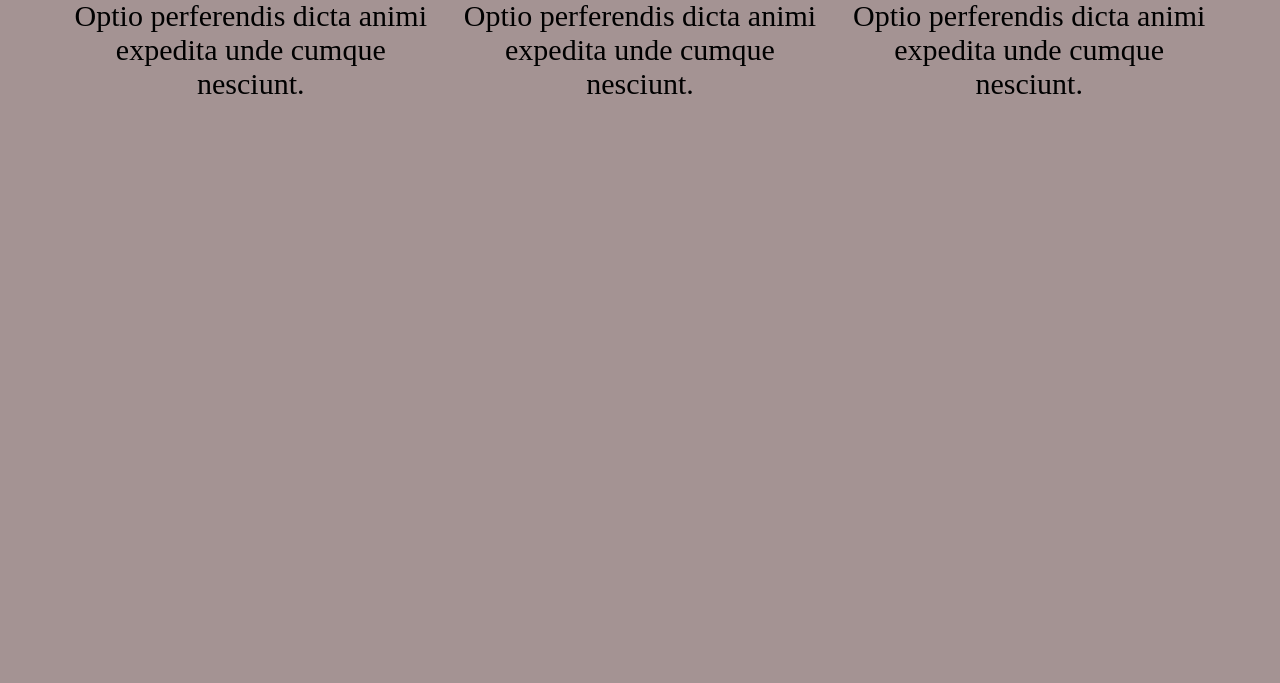
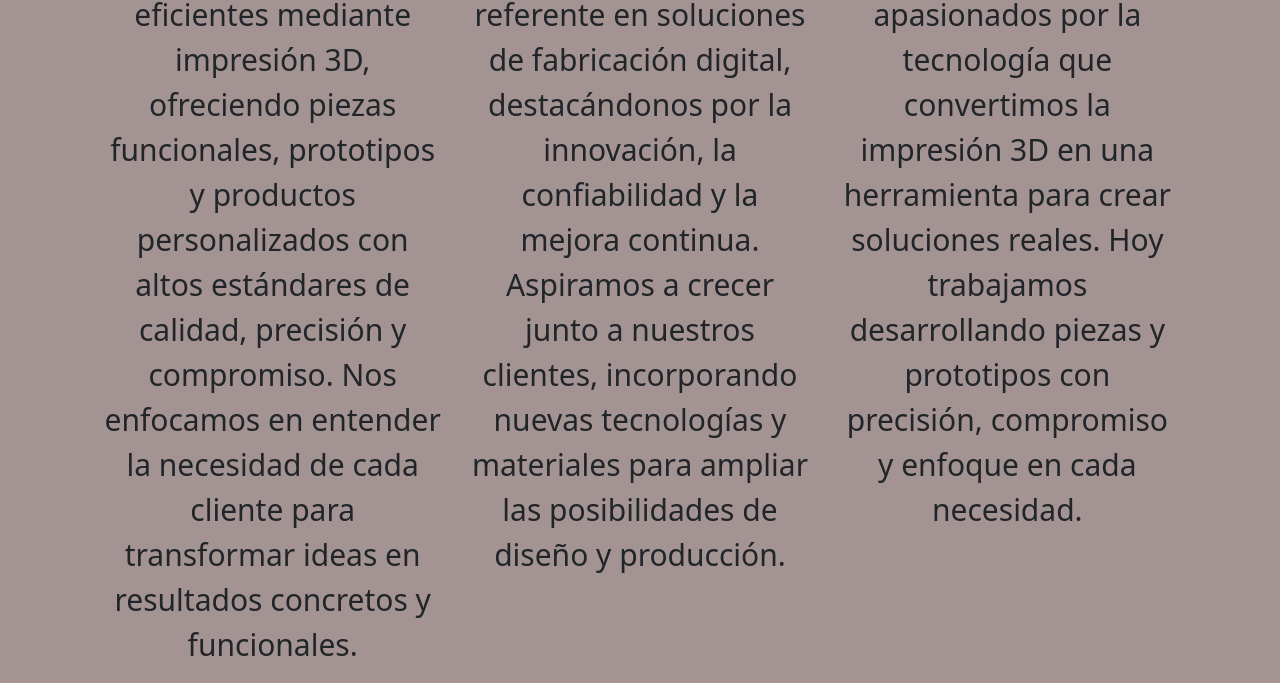
Before and after one commit to Amelito85209/DIMEX3D, a website: page pages/Nuestrahistoria.html in a window 1280 px wide. Shown: the part 950-1633 px from the top of the page. Before the commit the page ends 1089 px from the top, so only its background shows below. Drawn offline with nearby package versions, Linux system fonts and the light colour scheme; files that its build step writes are made by us from their sources.

Commit message:
Agregado de boostrap

```diff
--- a/pages/Nuestrahistoria.html
+++ b/pages/Nuestrahistoria.html
@@ -7,7 +7,8 @@
     <meta name="viewport" content="width=device-width, initial-scale=1.0">
     <title>Document</title>
     <!-- <link rel="stylesheet" href="../css/estilo.css">-->
-    <link rel="stylesheet" href="./css/main.css">
+    <link rel="stylesheet" href="	https://cdn.jsdelivr.net/npm/bootstrap@5.3.8/dist/css/bootstrap.min.css">
+    <link rel="stylesheet" href="../css/main.css">
 </head>
 
 <body class="grisfondo">
@@ -38,8 +39,11 @@
     <h1 class="titulo-centro">Sobre Nosotros</h1>
 
     <p>
-        Lorem ipsum dolor sit amet consectetur adipisicing elit. Iste nihil tempora corporis neque officiis ipsum,
-        blanditiis praesentium illo magnam aliquid, eveniet molestias veritatis...
+        Somos un emprendimiento dedicado a brindar soluciones mediante impresión 3D,ayudando a optimizar procesos,
+        reducir costos y fabricar piezas a medida. <br>
+
+        Trabajamos con materiales técnicos y ofrecemos asesoramiento personalizado para garantizar que cada diseño
+        cumpla su función de manera eficiente.
     </p>
 
     <div class="contenedor-nosotros-grid">
@@ -47,22 +51,28 @@
         <div class="columna-item">
             <h2>Nuestra Misión</h2>
             <img src="../assets/img/Opera Instantánea_2025-12-21_174005_www.instagram.com.png" alt="Misión">
-            <p>Lorem ipsum dolor sit amet consectetur, adipisicing elit. Optio perferendis dicta animi expedita unde
-                cumque nesciunt.</p>
+            <p>Brindar soluciones eficientes mediante impresión 3D, ofreciendo piezas funcionales, prototipos y
+                productos personalizados con altos estándares de calidad, precisión y compromiso.
+                Nos enfocamos en entender la necesidad de cada cliente para transformar ideas en resultados concretos y
+                funcionales.</p>
         </div>
 
         <div class="columna-item">
             <h2>Nuestra Visión</h2>
             <img src="../assets/img/Opera Instantánea_2025-12-21_181411_www.instagram.com.png" alt="Visión">
-            <p>Lorem ipsum dolor sit amet consectetur, adipisicing elit. Optio perferendis dicta animi expedita unde
-                cumque nesciunt.</p>
+            <p>Convertirnos en un referente en soluciones de fabricación digital, destacándonos por la innovación, la
+                confiabilidad y la mejora continua.
+                Aspiramos a crecer junto a nuestros clientes, incorporando nuevas tecnologías y materiales para ampliar
+                las posibilidades de diseño y producción.</p>
         </div>
 
         <div class="columna-item">
             <h2>Nuestra Historia</h2>
             <img src="../assets/img/Opera Instantánea_2025-12-21_174053_www.instagram.com.png" alt="Historia">
-            <p>Lorem ipsum dolor sit amet consectetur, adipisicing elit. Optio perferendis dicta animi expedita unde
-                cumque nesciunt.</p>
+            <p>Somos tres amigos apasionados por la tecnología que convertimos la impresión 3D en una herramienta para
+                crear soluciones reales.
+                Hoy trabajamos desarrollando piezas y prototipos con precisión, compromiso y enfoque en cada necesidad.
+            </p>
         </div>
 
     </div>
```
Also changed, not shown: css/estilo.css (+11 -11 lines), index.html (+10 -8 lines), pages/Cotiza3D.html (+2 -1 lines), pages/Nuestrosservicios.html (+2 -1 lines), pages/contactanos.html (+2 -1 lines), css/main.css, scss/_base.scss (added), scss/_mixin.scss (added), scss/_variables.scss (added), scss/pages/_index.scss (added), scss/pages/_prueba.scss (added), scss/reset/reset.scss (added).
